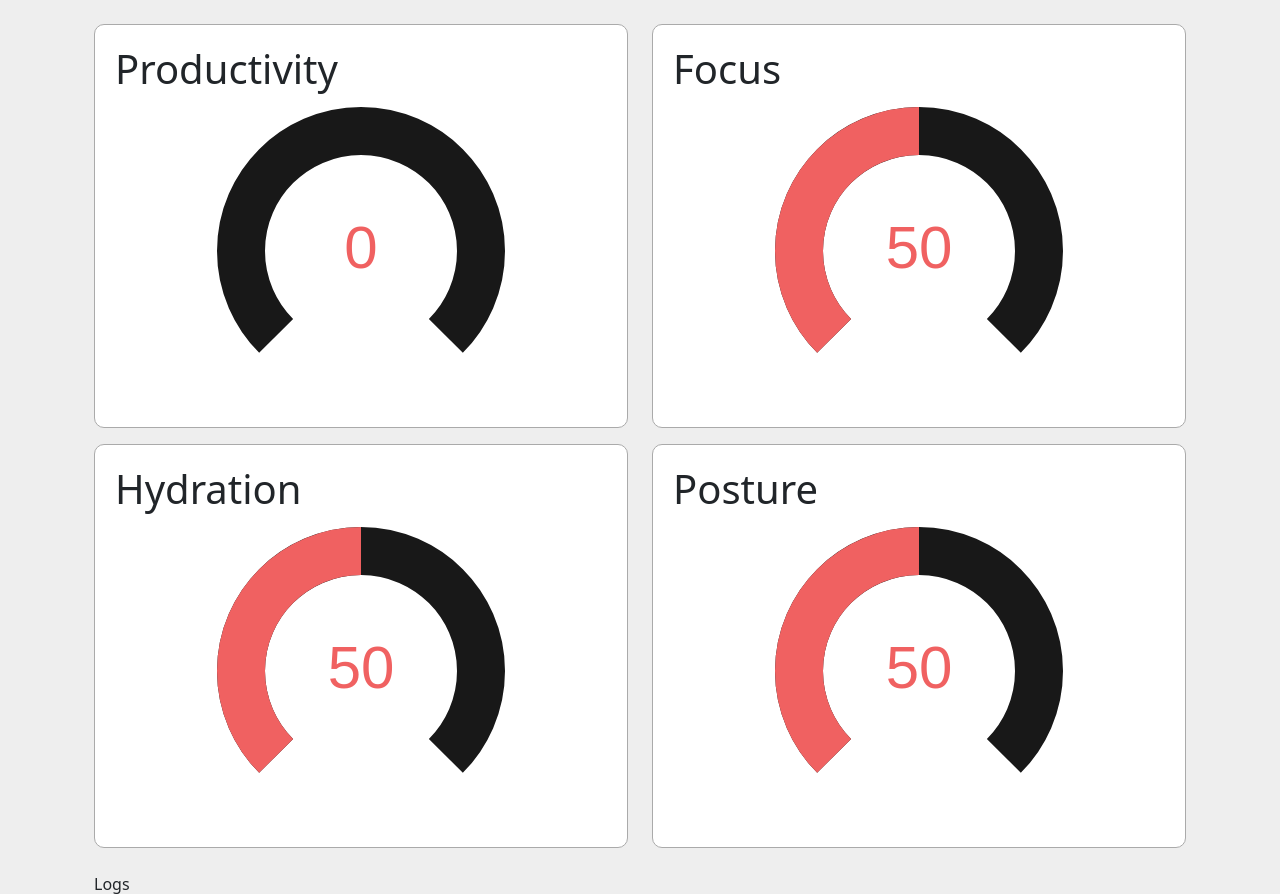
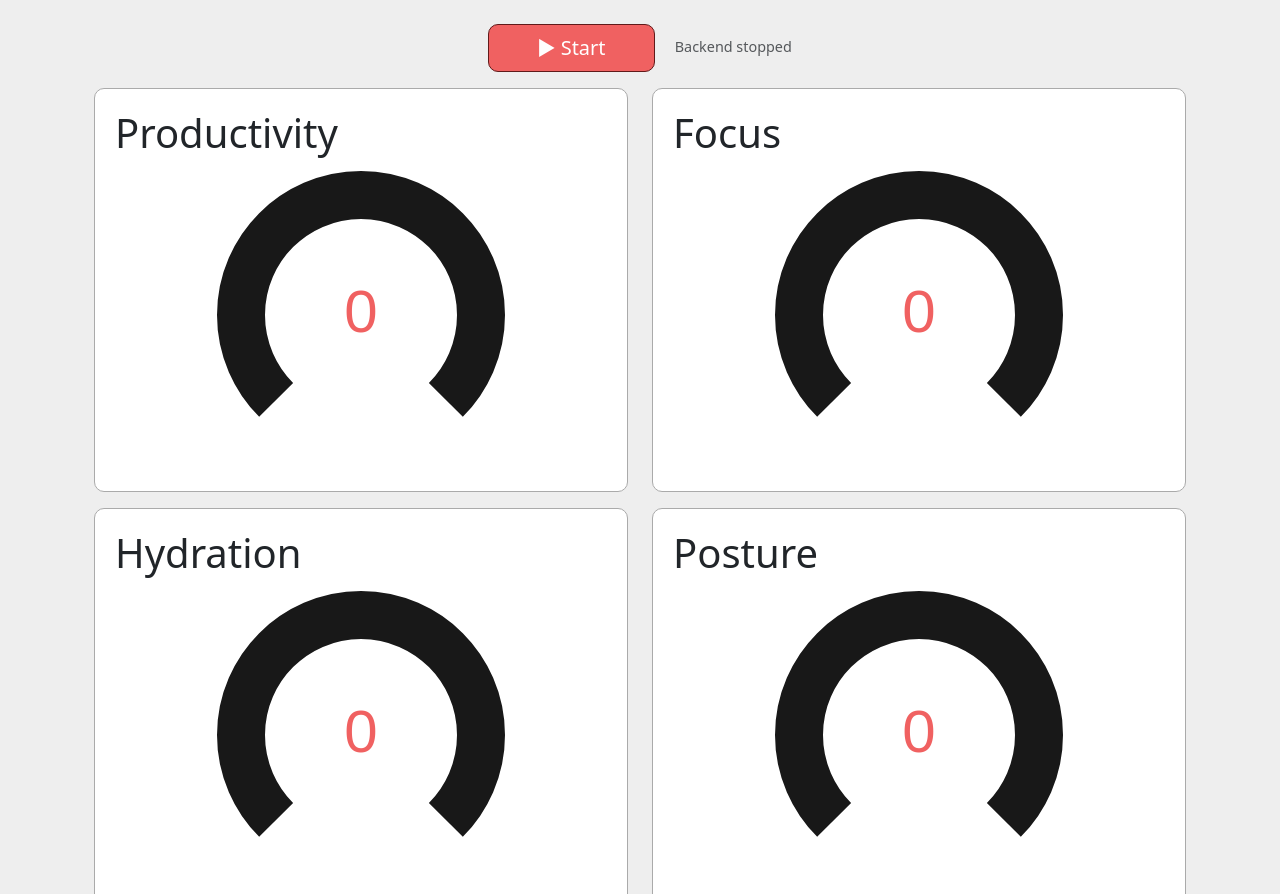
Before and after one commit to andreas-04/ai-waifu, a Flask app: page / in a window 1280 px wide. Shown: the part 80-974 px from the top of the page. Run offline with Flask 3, Linux system fonts and the light colour scheme; parts of the project's set-up code (start-up, migrations or seed data) failed here and were passed over.

Commit message:
integrate dashboard with backend scores

```diff
--- a/Website/app.py
+++ b/Website/app.py
@@ -1,18 +1,9 @@
-from flask import Flask, request, render_template, jsonify
-import cv2
-import pytesseract
 import os
-import csv
-import json
+import signal
+import subprocess
 import sys
-from datetime import datetime, timedelta
-from collections import Counter
-from transformers import pipeline
-import json
 
-# Add parent directory to path for ws_notifier import
-sys.path.insert(0, os.path.join(os.path.dirname(__file__), '..'))
-from backend.ws_notifier import WsNotifier
+from flask import Flask, jsonify, request, render_template, redirect, url_for
 
 class Settings:
     system_enabled = False
@@ -90,8 +81,10 @@ class Statistics:
         self.hydration = hyd
 
 app = Flask(__name__)
-notifier = WsNotifier()
-notifier.start()
+
+# Absolute path to backend/main.py (one level up from Website/)
+_BACKEND_MAIN = os.path.join(os.path.dirname(os.path.abspath(__file__)), "..", "backend", "main.py")
+_backend_proc: subprocess.Popen | None = None
 
 user_settings = Settings(True, False, False)
 user_profile = Profile("John Smith", "Instagram, Facebook, YouTube, Reddit, Twitter, TikTok, Netflix, Social Media", "Work, Programming, Writing, Research, Learning")
@@ -426,13 +419,90 @@ def update_settings():
 
 @app.route('/update_profile', methods=['POST'])
 def update_profile():
+    user_profile.user_name = request.form.get("name")
+    user_profile.user_job = request.form.get("job_title")
+    user_profile.user_project = request.form.get("project_desc")
 
-    data = json.loads(request.data)
+    return redirect(url_for("settings"))
 
-    user_profile.user_name = data['name']
-    user_profile.blocklist = data['blocklist']
-    user_profile.prodlist = data['prodlist']
-    return "", 200
+
+# ── Camera service control ────────────────────────────────────────────────────
+
+@app.route('/api/backend/start', methods=['POST'])
+def backend_start():
+    global _backend_proc
+    if _backend_proc is not None and _backend_proc.poll() is None:
+        return jsonify({"status": "already_running", "pid": _backend_proc.pid}), 200
+    _backend_proc = subprocess.Popen(
+        [sys.executable, _BACKEND_MAIN],
+        stdout=subprocess.DEVNULL,
+        stderr=subprocess.DEVNULL,
+    )
+    return jsonify({"status": "started", "pid": _backend_proc.pid}), 200
+
+
+@app.route('/api/backend/stop', methods=['POST'])
+def backend_stop():
+    global _backend_proc
+    if _backend_proc is None or _backend_proc.poll() is not None:
+        _backend_proc = None
+        return jsonify({"status": "not_running"}), 200
+    try:
+        # Send SIGINT (Ctrl+C) so the backend shuts down gracefully
+        _backend_proc.send_signal(signal.SIGINT)
+        _backend_proc.wait(timeout=5)
+    except subprocess.TimeoutExpired:
+        _backend_proc.kill()
+    _backend_proc = None
+    return jsonify({"status": "stopped"}), 200
+
+
+@app.route('/api/backend/status', methods=['GET'])
+def backend_status():
+    running = _backend_proc is not None and _backend_proc.poll() is None
+    pid = _backend_proc.pid if running else None
+    return jsonify({"running": running, "pid": pid}), 200
+
+
+
+# ── Camera service control ────────────────────────────────────────────────────
+
+@app.route('/api/backend/start', methods=['POST'])
+def backend_start():
+    global _backend_proc
+    if _backend_proc is not None and _backend_proc.poll() is None:
+        return jsonify({"status": "already_running", "pid": _backend_proc.pid}), 200
+    _backend_proc = subprocess.Popen(
+        [sys.executable, _BACKEND_MAIN],
+        stdout=subprocess.DEVNULL,
+        stderr=subprocess.DEVNULL,
+    )
+    return jsonify({"status": "started", "pid": _backend_proc.pid}), 200
+
+
+@app.route('/api/backend/stop', methods=['POST'])
+def backend_stop():
+    global _backend_proc
+    if _backend_proc is None or _backend_proc.poll() is not None:
+        _backend_proc = None
+        return jsonify({"status": "not_running"}), 200
+    try:
+        # Send SIGINT (Ctrl+C) so the backend shuts down gracefully
+        _backend_proc.send_signal(signal.SIGINT)
+        _backend_proc.wait(timeout=5)
+    except subprocess.TimeoutExpired:
+        _backend_proc.kill()
+    _backend_proc = None
+    return jsonify({"status": "stopped"}), 200
+
+
+@app.route('/api/backend/status', methods=['GET'])
+def backend_status():
+    running = _backend_proc is not None and _backend_proc.poll() is None
+    pid = _backend_proc.pid if running else None
+    return jsonify({"running": running, "pid": pid}), 200
+
 
 if __name__ == '__main__':
     app.run(port=5001)
+    app.run(port=5001)
--- a/Website/templates/index.html
+++ b/Website/templates/index.html
@@ -6,6 +6,18 @@
 {% block content %}
 
 <div class="container-fluid mt-4">
+
+  <!-- Start / Stop button -->
+  <div class="row mb-3">
+    <div class="col-12 text-center">
+      <button id="backend-btn" class="btn btn-lg px-5"
+              style="background-color:var(--identity-primary);color:#fff;border:1px solid var(--identity-accent);border-radius:10px;">
+        ▶ Start
+      </button>
+      <span id="backend-status" class="ms-3 text-muted" style="font-size:0.9rem;"></span>
+    </div>
+  </div>
+
   <div class="row">
 
     <!-- LEFT HALF -->
@@ -195,6 +207,86 @@
   </div>
 </div>
 
+<script>
+(function () {
+  const btn    = document.getElementById('backend-btn');
+  const status = document.getElementById('backend-status');
+
+  function setRunning(running) {
+    if (running) {
+      btn.textContent = '⏹ Stop';
+      btn.style.backgroundColor = 'var(--identity-accent)';
+      status.textContent = 'Backend running';
+    } else {
+      btn.textContent = '▶ Start';
+      btn.style.backgroundColor = 'var(--identity-primary)';
+      status.textContent = 'Backend stopped';
+    }
+  }
+
+  // Check current state on page load
+  fetch('/api/backend/status')
+    .then(r => r.json())
+    .then(d => setRunning(d.running))
+    .catch(() => {});
+
+  btn.addEventListener('click', async () => {
+    btn.disabled = true;
+    const current = await fetch('/api/backend/status').then(r => r.json());
+    if (current.running) {
+      await fetch('/api/backend/stop', { method: 'POST' });
+      disconnectScoreSocket();
+      setRunning(false);
+    } else {
+      const res = await fetch('/api/backend/start', { method: 'POST' }).then(r => r.json());
+      connectScoreSocket();
+      setRunning(res.status === 'started' || res.status === 'already_running');
+    }
+    btn.disabled = false;
+  });
+}());
+</script>
+
+<script>
+(function () {
+  const btn    = document.getElementById('backend-btn');
+  const status = document.getElementById('backend-status');
+
+  function setRunning(running) {
+    if (running) {
+      btn.textContent = '⏹ Stop';
+      btn.style.backgroundColor = 'var(--identity-accent)';
+      status.textContent = 'Backend running';
+    } else {
+      btn.textContent = '▶ Start';
+      btn.style.backgroundColor = 'var(--identity-primary)';
+      status.textContent = 'Backend stopped';
+    }
+  }
+
+  // Check current state on page load
+  fetch('/api/backend/status')
+    .then(r => r.json())
+    .then(d => setRunning(d.running))
+    .catch(() => {});
+
+  btn.addEventListener('click', async () => {
+    btn.disabled = true;
+    const current = await fetch('/api/backend/status').then(r => r.json());
+    if (current.running) {
+      await fetch('/api/backend/stop', { method: 'POST' });
+      disconnectScoreSocket();
+      setRunning(false);
+    } else {
+      const res = await fetch('/api/backend/start', { method: 'POST' }).then(r => r.json());
+      connectScoreSocket();
+      setRunning(res.status === 'started' || res.status === 'already_running');
+    }
+    btn.disabled = false;
+  });
+}());
+</script>
+
 {% endblock %}
 {% block scripts %}
 <script src="{{ url_for('static', filename='settings.js') }}"></script>
--- a/requirements.txt
+++ b/requirements.txt
@@ -84,3 +84,4 @@ urllib3==2.6.3
 websockets==15.0.1
 Werkzeug==3.1.6
 yarl==1.22.0
+flask>=3.0
```
Also changed, not shown: Website/static/dashboard.js (+64 -15 lines), backend/main.py (+8 -1 lines).
